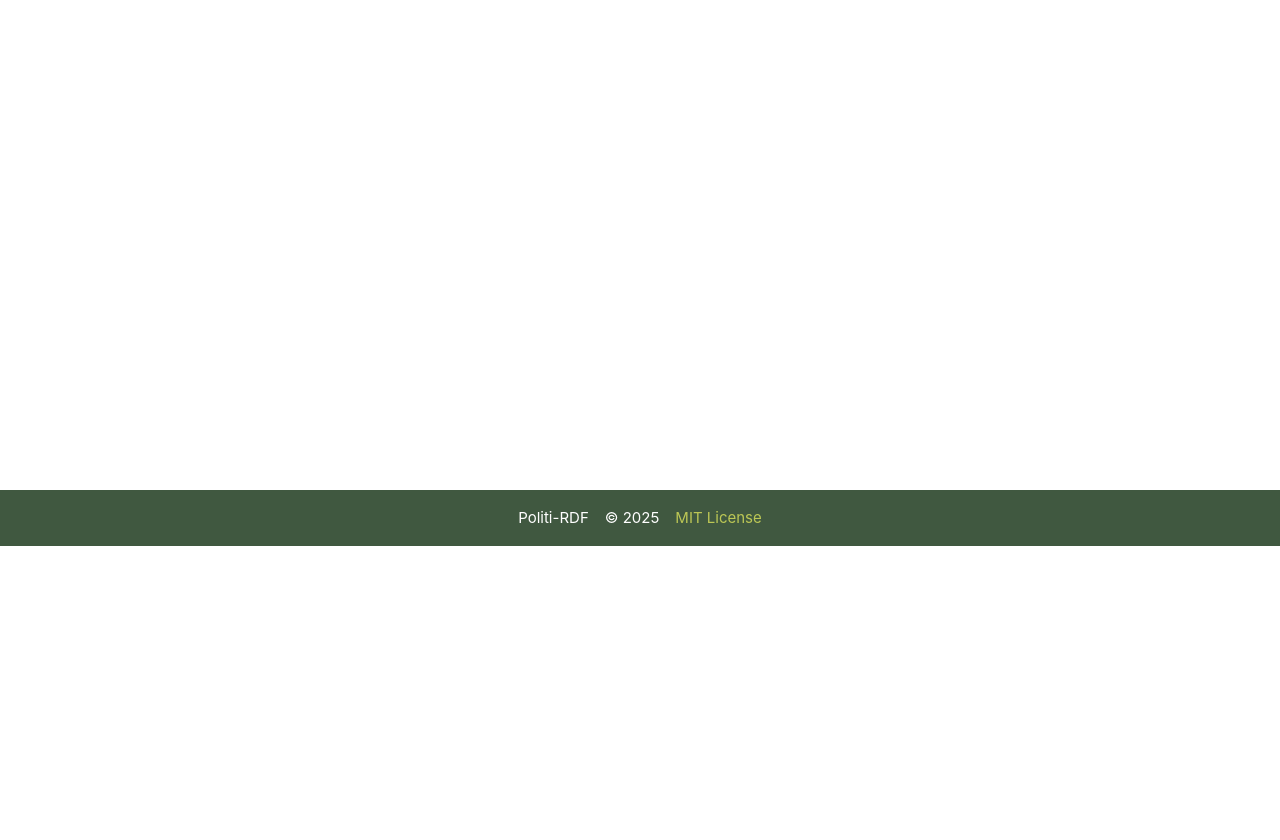
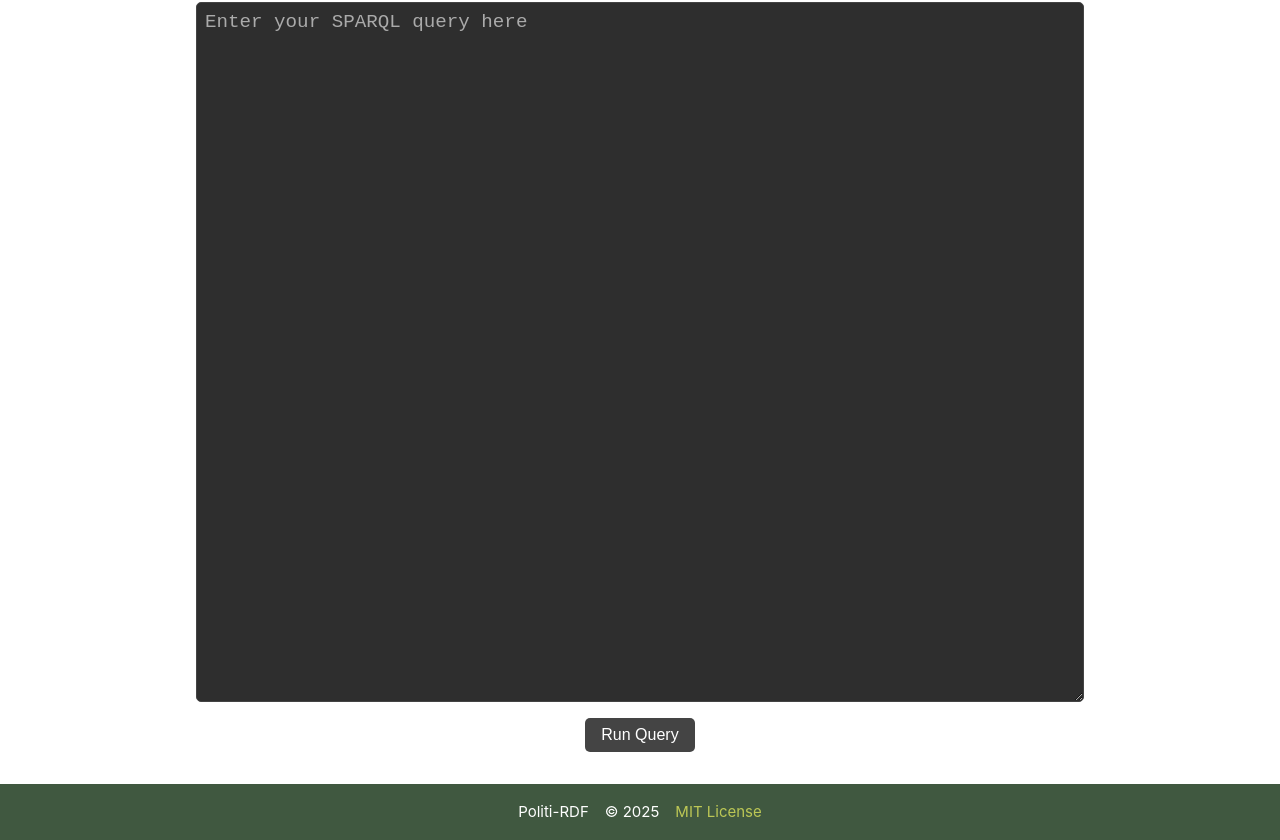
Before and after one commit to sillyash/Politi-RDF, a Vue app in the folder web/: page / in a window 1280 px wide. Shown: the part 254-1094 px from the top of the page. Before the commit the page ends 800 px from the top, so only its background shows below. Built offline with nearby package versions, Linux system fonts and the light colour scheme.

Commit message:
feat: add GraphDBQuery component for executing SPARQL queries

```diff
--- a/web/src/App.vue
+++ b/web/src/App.vue
@@ -1,6 +1,7 @@
 <script setup>
 import AppHeader from './components/AppHeader.vue';
 import AppFooter from './components/AppFooter.vue';
+import GraphDBQuery from './components/GraphDBQuery.vue';
 </script>
 
 <template>
@@ -12,6 +13,8 @@ import AppFooter from './components/AppFooter.vue';
       Récupérez des statistiques sur nos députés en un clin d'œil grâce à Politi-RDF,
       votre source fiable pour des données parlementaires accessibles et compréhensibles.
     </p>
+
+    <GraphDBQuery />
   </main>
 
   <AppFooter />
--- /dev/null
+++ b/web/src/components/GraphDBQuery.vue
@@ -0,0 +1,125 @@
+<template>
+  <div class="graphdbform">
+    <textarea v-model="query" placeholder="Enter your SPARQL query here"></textarea>
+    <button @click="runQuery">Run Query</button>
+
+    <div v-if="loading" class="loading">
+      Loading...
+    </div>
+
+    <div v-if="error" class="error">
+      Error: {{ error }}
+    </div>
+
+    <div v-if="result" class="success">
+      <h3>Query Results:</h3>
+      <pre>{{ result }}</pre>
+    </div>
+  </div>
+</template>
+
+<style scoped>
+.graphdbform {
+  display: flex;
+  flex-direction: column;
+  align-items: center;
+  margin-top: 2rem;
+}
+
+.error {
+  color: red;
+  margin-top: 1rem;
+}
+
+.loading {
+  font-weight: bold;
+  margin-top: 1rem;
+}
+
+.success {
+  color: green;
+  margin-top: 1rem;
+}
+
+textarea {
+  width: 75%;
+  height: 700px;
+  margin-bottom: 1rem;
+  font-family: monospace;
+  font-size: 1.2rem;
+  background-color: #2e2e2e;
+  color: #ffffff;
+  border: 1px solid #444;
+  padding: 0.5rem;
+  border-radius: 5px;
+}
+
+textarea::placeholder {
+  color: #aaaaaa;
+}
+
+button {
+  padding: 0.5rem 1rem;
+  font-size: 1rem;
+  cursor: pointer;
+  background-color: #444;
+  color: #ffffff;
+  border: none;
+  border-radius: 5px;
+  transition: background-color 0.3s ease;
+}
+
+button:hover {
+  background-color: #555;
+}
+</style>
+
+<script lang="ts">
+import { GraphDBClient } from '@/plugins/GraphDBClient';
+
+export default {
+  name: 'GraphDBQuery',
+
+  data() {
+    return {
+      query: '',
+      result: null as any,
+      error: null as string | null,
+      loading: false,
+    };
+  },
+
+  methods: {
+    setupDB() {
+      GraphDBClient.configure(
+        'http://localhost:7200/repositories',
+        'PolitiRDF'
+      );
+    },
+
+    async runQuery() {
+      try {
+        this.loading = true;
+        this.error = null;
+        this.result = null;
+
+        if (!this.query.trim()) {
+          this.error = 'Please enter a SPARQL query.';
+          return;
+        }
+
+        const res = await GraphDBClient.query(this.query);
+        this.result = GraphDBClient.extractBindings(res);
+      } catch (err: any) {
+        this.error = err.message || 'An error occurred while executing the query.';
+      } finally {
+        this.loading = false;
+      }
+    },
+  },
+
+  created() {
+    this.setupDB();
+  },
+};
+</script>
```
